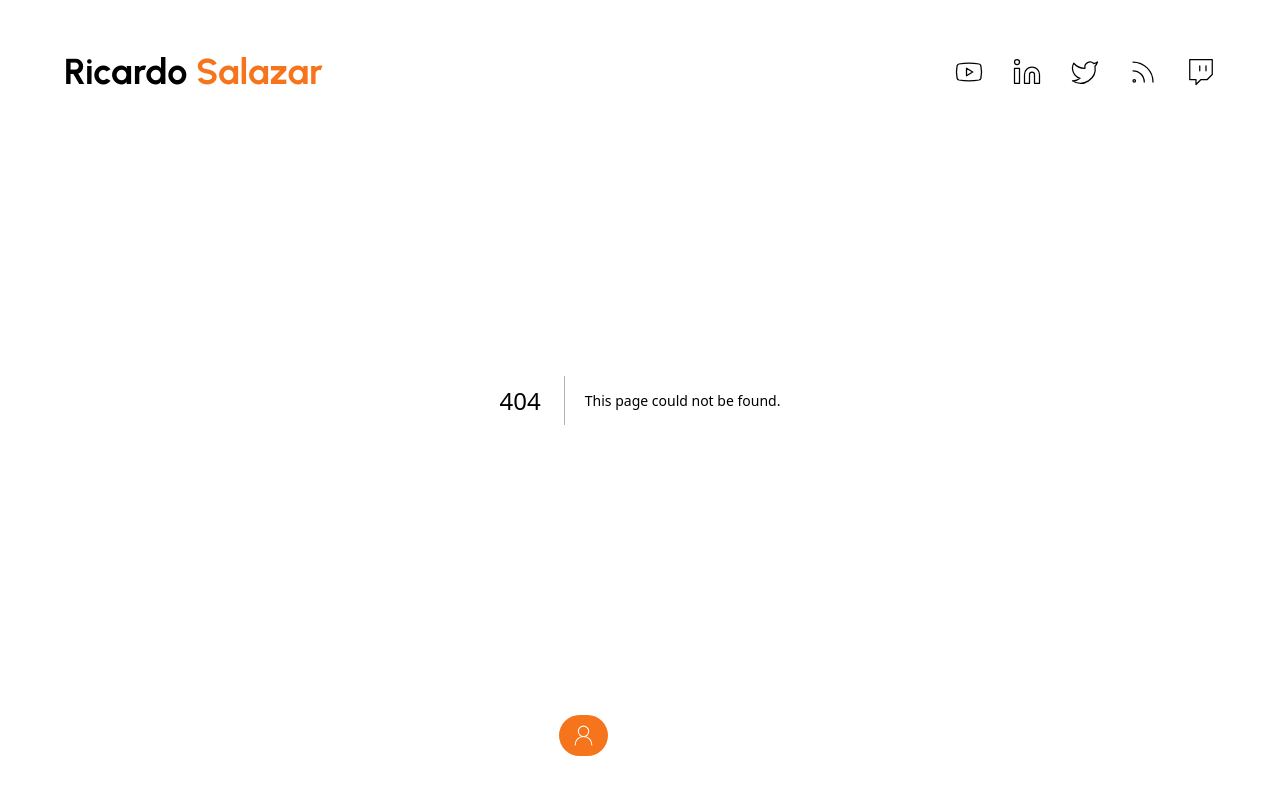
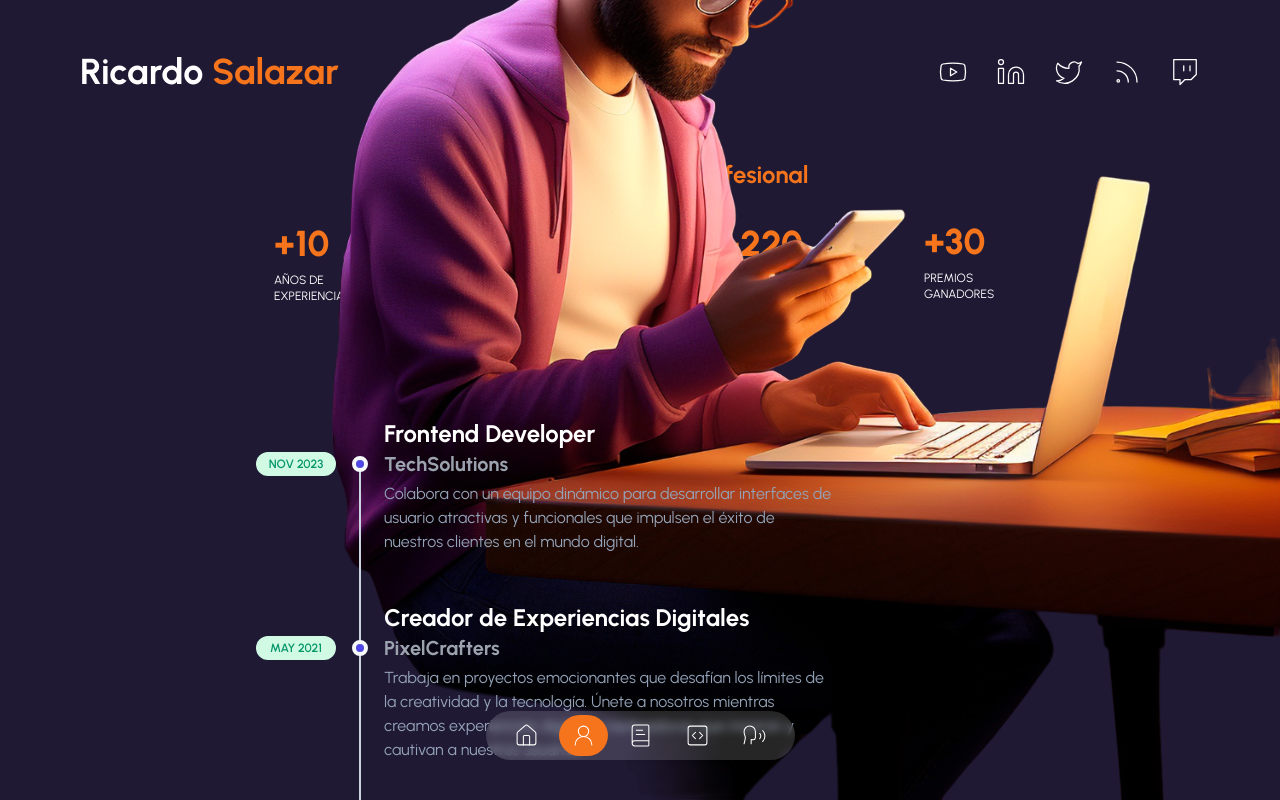
Before and after one commit to RicardoSalazar27/aboutme, a Next.js app: page /about-me in a window 1280 px wide. Before the commit this address had no page. Shown: the top 800 px of the page. Built offline with nearby package versions, Linux system fonts and the light colour scheme.

Commit message:
se empezara con services

```diff
--- /dev/null
+++ b/app/(routes)/about-me/page.tsx
@@ -0,0 +1,23 @@
+import ContainerPage from "@/components/container";
+import TransitionPage from "@/components/transition-page";
+import Avatar from "@/components/avatar";
+import CounterServices from "@/components/counter-services";
+import TimeLine from "@/components/time-line";
+
+const PageAboutMe = () => {
+    return(
+        <>
+            <TransitionPage></TransitionPage>
+            <ContainerPage>
+                <Avatar></Avatar>
+                <h1 className="text-2xl leading-tight text-center md:text-exl md:mt-10">Toda mi{' '}
+                    <span className="font-bold text-secondary">trayectoria profesional</span>
+                </h1>
+                <CounterServices/>
+                <TimeLine></TimeLine>
+            </ContainerPage>
+        </>
+    );
+}
+
+export default PageAboutMe;
--- /dev/null
+++ b/app/(routes)/services/page.tsx
@@ -0,0 +1,9 @@
+const ServicesPage = () => {
+    return(
+        <div>
+            From services
+        </div>
+    );
+}
+
+export default ServicesPage;
--- /dev/null
+++ b/components/avatar.tsx
@@ -0,0 +1,19 @@
+"use client"
+import Image from "next/image";
+import MotionTransition from "./transition-component";
+
+const Avatar = () => {
+    return (
+        <MotionTransition position="bottom" className="bottom-0 right-0 hidden md:inline-block md:absolute">
+            <Image
+                src="/avatar-1.png"
+                width={350}
+                height={350}
+                className="w-full h-full"
+                alt="Avatar"
+            />
+        </MotionTransition>
+    );
+}
+
+export default Avatar;
--- /dev/null
+++ b/components/container.tsx
@@ -0,0 +1,15 @@
+interface ContainerProps {
+    children: React.ReactNode
+}
+const ContainerPage = (props: ContainerProps) => {
+    const { children } = props
+
+    return(
+        <div className="w-full max-w-6xl px-4 pb-40
+        mx-auto mt-40 md:pb-0 md:px-6">
+            {children}
+        </div>
+    );
+}
+
+export default ContainerPage;
--- /dev/null
+++ b/components/counter-services.tsx
@@ -0,0 +1,24 @@
+"use client"
+import { dataCounter } from "@/data";
+import CountUp from "react-countup";
+
+const CounterServices = () => {
+    return (
+        <div className="grid justify-between max-w-3xl grid-cols-2 gap-3 mx-auto my-8 md:flex md:grid-cols-4 md:gap-6">
+            {dataCounter.map(({ id, endCounter, text, lineRight, lineRightMobile }) => (
+                <div key={id} className={`${lineRight && 'ltr'}`}>
+                    <div className={`${lineRight && 'px-4 border-2 border-transparent md:border-e-gray-100'} ${lineRightMobile && 'border-e-gray-100'}`} >
+                        <p className="flex mb-2 text-2xl font-extrabold md:text-4xl text-secondary">
+                            + <CountUp end={endCounter} start={0} duration={5} />
+                        </p>
+                        <p className="text-xs uppercase max-w-[100px]">
+                            {text}
+                        </p>
+                    </div>
+                </div>
+            ))}
+        </div>
+    );
+}
+
+export default CounterServices;
--- a/components/header.tsx
+++ b/components/header.tsx
@@ -4,7 +4,7 @@ import { socialNetworks } from "@/data";
 
 const Header = () => {
     return (
-        <MotionTransition position="bottom" className="absolute z-40 inline-block w-full top-5 md:top-10">
+        <MotionTransition position="bottom" className="absolute z-40 inline-block w-full top-5 md:top-10 px-20">
             <header>
                 <div className="container justify-between max-w-6xl mx-auto md:flex">
                     <Link href="/">
--- /dev/null
+++ b/components/time-line.tsx
@@ -0,0 +1,33 @@
+import { dataAboutPage } from "@/data";
+
+const TimeLine = () => {
+    return (
+        <div className="flex flex-col justify-center divide-y divide-slate-200">
+            <div className="w-full max-w-3xl mx-auto md:pb-40 md:pt-20">
+                <div className="-my-6">
+                    {dataAboutPage.map((data) => (
+                        <div key={data.id} className="relative py-6 pl-8 sm:pl-32 group">
+                            <h3 className="mb-1 text-2xl font-bold sm:mb-0">{data.title}</h3>
+                            <div className="flex flex-col sm:flex-row items-start mb-1
+                                        group-last:before:hidden before:absolute
+                                        before:left-2 sm:before:left-0 before:h-full
+                                        before:px-px before:bg-slate-300 sm:before:ml-[6.5rem]
+                                        before:self-start before:-translate-x-1/2
+                                        before:translate-y-3 after:absolute after:left-2
+                                        sm:after:left-0 after:w-2 after:h-2 after:bg-indigo-600
+                                        after:border-4 after:box-content after:border-slate-50
+                                        after:rounded-full sm:after:ml-[6.5rem] after:-translate-x-1/2
+                                        after:translate-y-1.5">
+                                <time className="sm:absolute left-0 translate-y-0.5 inline-flex items-center justify-center text-xs font-semibold uppercase w-20 h-6 mb-3 sm:mb-0 text-emerald-600 bg-emerald-100 rounded-full">{data.date}</time>
+                                <div className="text-xl font-bold text-gray-400">{data.subtitle}</div>
+                            </div>
+                            <div className="text-slate-400 max-w-md">{data.description}</div>
+                        </div>
+                    ))}
+                </div>
+            </div>
+        </div>
+    );
+}
+
+export default TimeLine;
--- a/package.json
+++ b/package.json
@@ -15,6 +15,7 @@
     "motion": "^12.6.2",
     "next": "14.1.0",
     "react": "^18",
+    "react-countup": "^6.5.3",
     "react-dom": "^18",
     "react-type-animation": "^3.2.0"
   },
```
Also changed, not shown: 1 other file (tests, documents, lock files or other folders).
